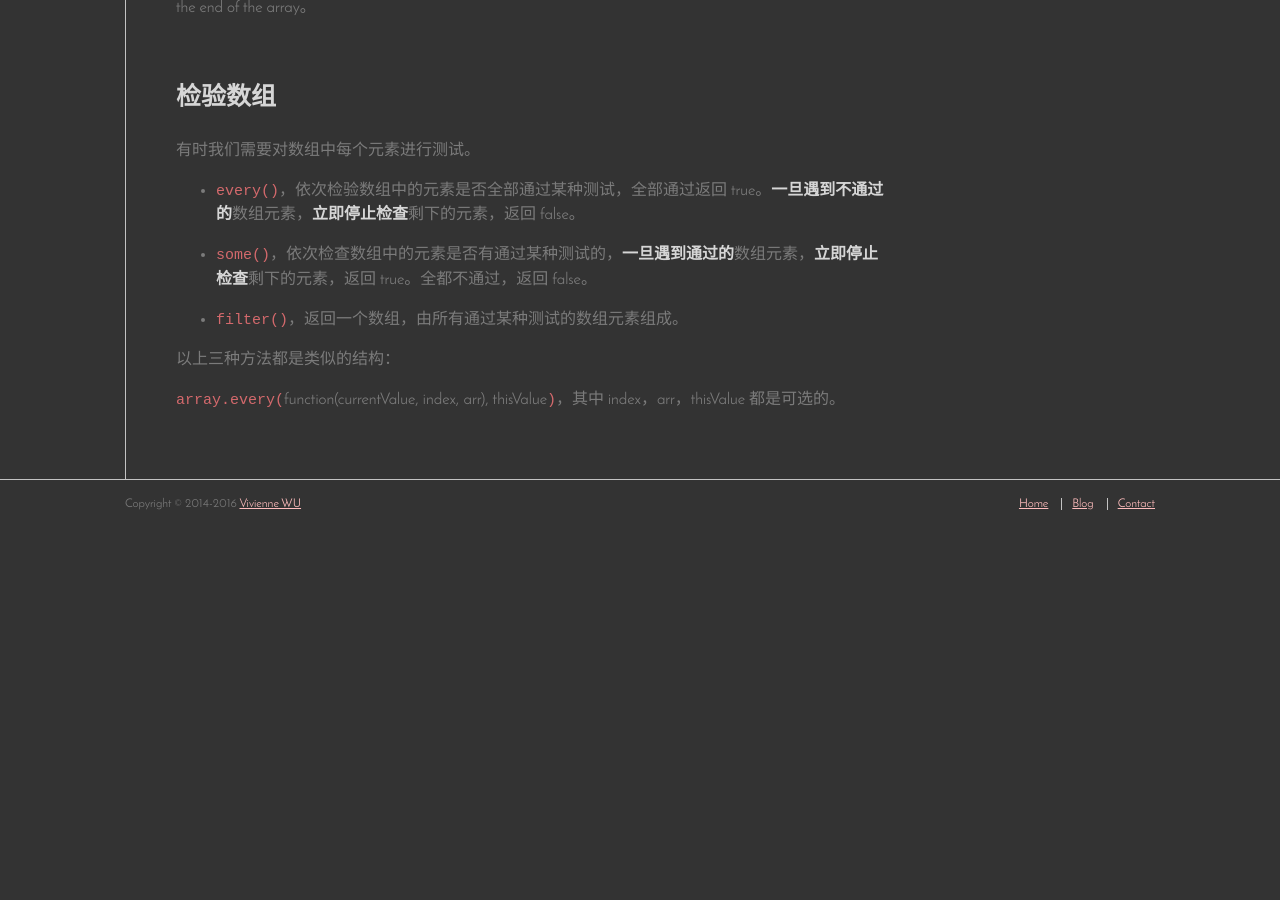
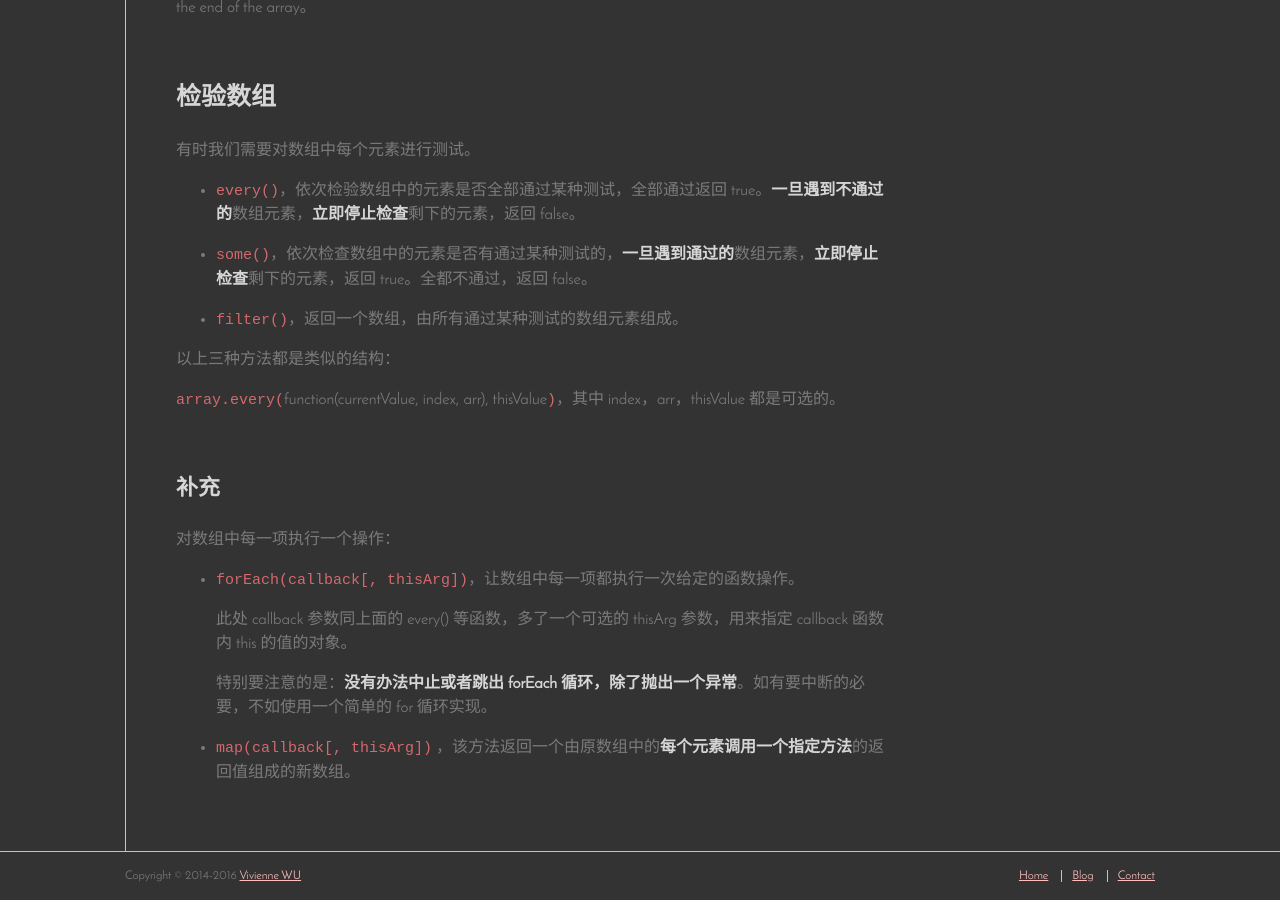
Before and after one commit to Vivi-wu/dive-into-web, a Jekyll site: the page built from _posts/2015-05-06-JavaScript-Arrays.markdown, in a window 1280 px wide and 900 px high, scrolled down 4603 px. Built offline with Jekyll 4.4.1, drawn with Linux system fonts in a browser that asks for light colours; nearby versions of some CDN libraries; before the commit the page ends 5131 px from its top, so only the background shows below that.

Commit message:
add React 入门笔记，update JS Array 方法及 JSON 相关post

```diff
--- a/_posts/2015-05-06-JavaScript-Arrays.markdown
+++ b/_posts/2015-05-06-JavaScript-Arrays.markdown
@@ -161,3 +161,15 @@ _start_ 表示切片开始位置（包含这个位置上的元素），负值表
 以上三种方法都是类似的结构：
 
 `array.every(`function(currentValue, index, arr), thisValue`)`，其中 index，arr，thisValue 都是可选的。
+
+### 补充
+
+对数组中每一项执行一个操作：
+
++ `forEach(callback[, thisArg])`，让数组中每一项都执行一次给定的函数操作。
+
+    此处 callback 参数同上面的 every() 等函数，多了一个可选的 thisArg 参数，用来指定 callback 函数内 this 的值的对象。
+
+    特别要注意的是：**没有办法中止或者跳出 forEach 循环，除了抛出一个异常**。如有要中断的必要，不如使用一个简单的 for 循环实现。
+
++ `map(callback[, thisArg])` ，该方法返回一个由原数组中的**每个元素调用一个指定方法**的返回值组成的新数组。
--- a/_posts/2015-07-15-JavaScript-JSON.markdown
+++ b/_posts/2015-07-15-JavaScript-JSON.markdown
@@ -35,12 +35,12 @@ JS 程序可以容易将 JSON 数据转为原生的 JS 对象。
     JSON.stringify([1, 'false', false]); // '[1,"false",false]'
     JSON.stringify({ x: 5 });            // '{"x":5}'
 
-+ non-array 对象不会保证 stringified 成任何指定的顺序。
++ non-array 无序性， stringified 对象不能保证遵循任何指定的顺序。
 + Boolean, Number, 和 String 对象被转为对应的 primitive 值。
 
 其他注意事项参考[这里 ](https://developer.mozilla.org/en-US/docs/Web/JavaScript/Reference/Global_Objects/JSON/stringify)
 
-用 ajax 传数据时，前端可以将数据转为 JSON string 格式发给后端，并指定 request header，这样后端（目前服务器端都支持）接受到数据可以自动解析为 JSON 数据来用。
+用 ajax 传数据时，前端可以将数据转为 JSON string 格式发给后端，并指定 request header，这样后端（目前服务器端都支持）可将接收到的数据自动解析为 JSON 数据来用。
 
 Note: JSON text SHALL be encoded in Unicode. The default encoding is UTF-8.
 
```
Also changed, not shown: _posts/2016-10-08-React-basic.markdown (added, +87 -0 lines).
